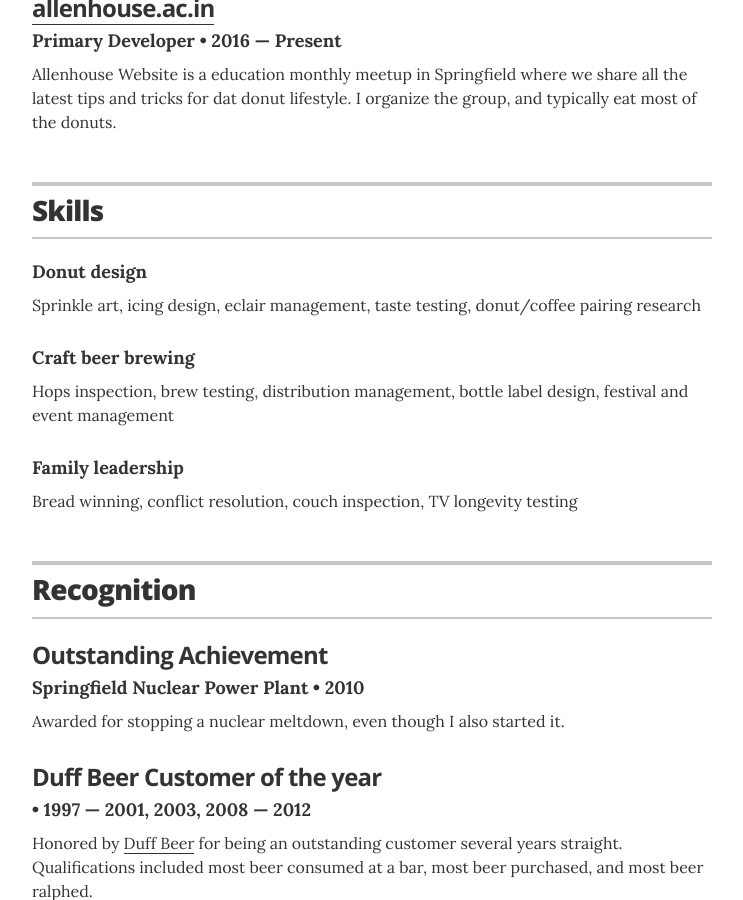
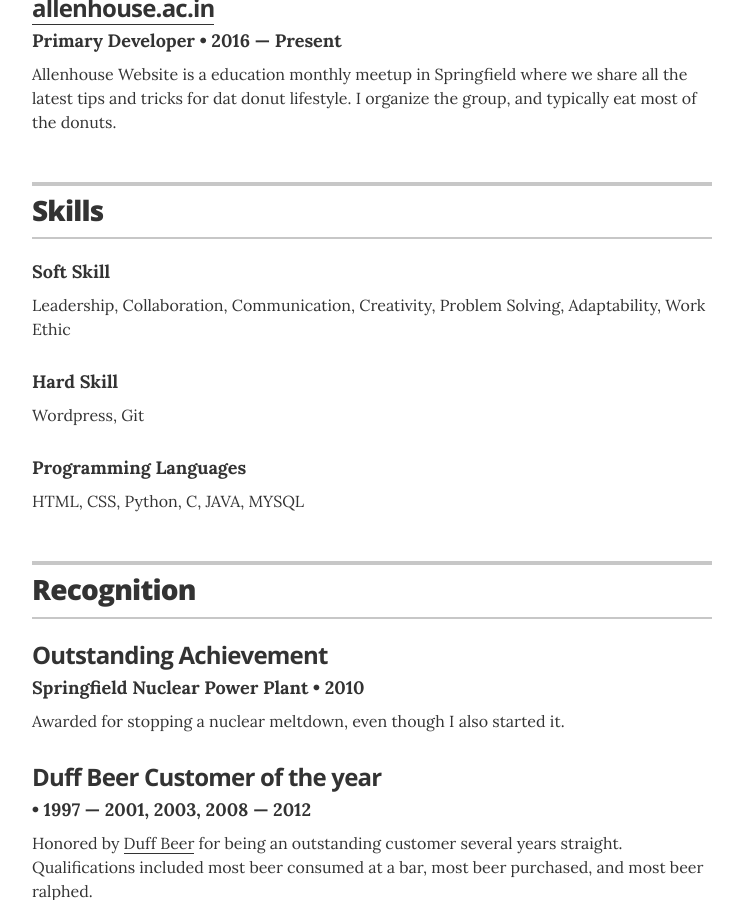
Before and after one commit to hammadmashkoor/hammadmashkoor.github.io, a Jekyll site: the page built from index.html, in a window 1280 px wide and 900 px high, scrolled down 1499 px. Shown: the whole window, without its empty margins (268-1011 px from the left). Built offline with Jekyll 4.4.1, drawn with Linux system fonts in a browser that asks for light colours.

Commit message:
Update skills.yml

```diff
--- a/_data/skills.yml
+++ b/_data/skills.yml
@@ -1,12 +1,12 @@
 # Skills
-# Donut design
-- skill: Donut design
-  description: Sprinkle art, icing design, eclair management, taste testing, donut/coffee pairing research
+# Soft Skill
+- skill: Soft Skill
+  description: Leadership, Collaboration, Communication, Creativity, Problem Solving, Adaptability, Work Ethic
 
-# Craft beer brewing
-- skill: Craft beer brewing
-  description: Hops inspection, brew testing, distribution management, bottle label design, festival and event management
+# Hard Skill
+- skill: Hard Skill
+  description: Wordpress, Git
 
-# Family leadership
-- skill: Family leadership
-  description: Bread winning, conflict resolution, couch inspection, TV longevity testing
+# Programming Languages
+- skill: Programming Languages
+  description: HTML, CSS, Python, C, JAVA, MYSQL
```
